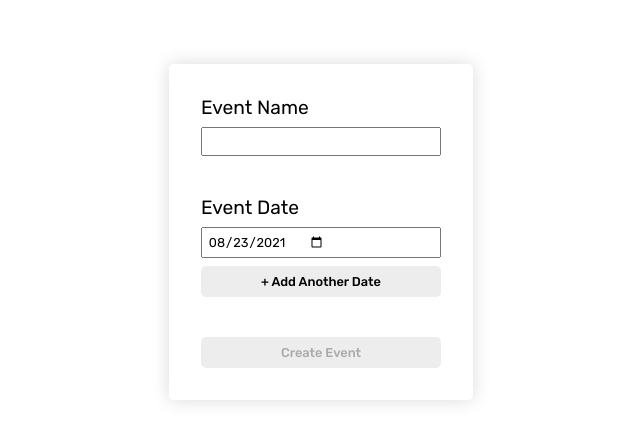
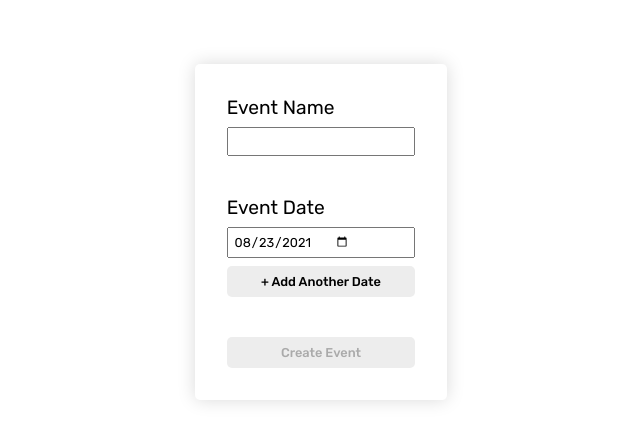
Before and after one commit to mlmar/avail, a React (Create React App) app in the folder event-react/: page / in a window 1280 px wide. Shown: the part 168-610 px from the top of the page, without its empty margins (319-959 px from the left). Built offline with nearby package versions, Linux system fonts and the light colour scheme.

Commit message:
fixed width on toast icons

```diff
--- a/event-react/src/css/main.css
+++ b/event-react/src/css/main.css
@@ -110,7 +110,7 @@ input[type=text], input[type=date] {
   padding: 2rem;
 }
 
-.panel > * { min-width: 15rem }
+.create, .calendar > * { min-width: 15rem }
 
 /*** CREATE ***/
 
--- a/event-react/src/js/modules/ui/Toast.js
+++ b/event-react/src/js/modules/ui/Toast.js
@@ -17,7 +17,7 @@ export const useToast = () => {
     if(timerRef.current) clear();
 
     const timeoutFunc = () => setMessage(null);
-    timerRef.current = setTimeout(timeoutFunc, DEFAULT_DELAY);
+    // timerRef.current = setTimeout(timeoutFunc, DEFAULT_DELAY);
 
     return () => {
       if(timerRef.current) clear();
@@ -28,7 +28,7 @@ export const useToast = () => {
     if(!message) return;
     return (
       <Panel className={"toast small fade-in"} onClick={() => setMessage(null)}>
-        {message}
+        <p> {message} </p>
         <Icon type="close"/>
       </Panel>
     )
```
